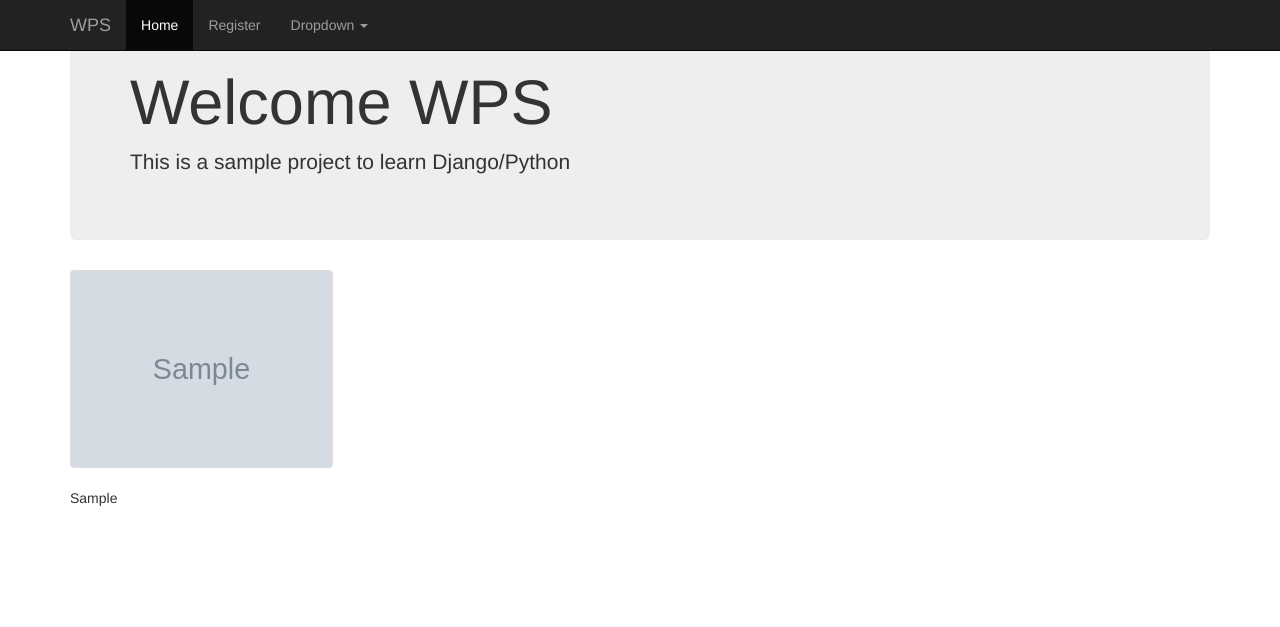
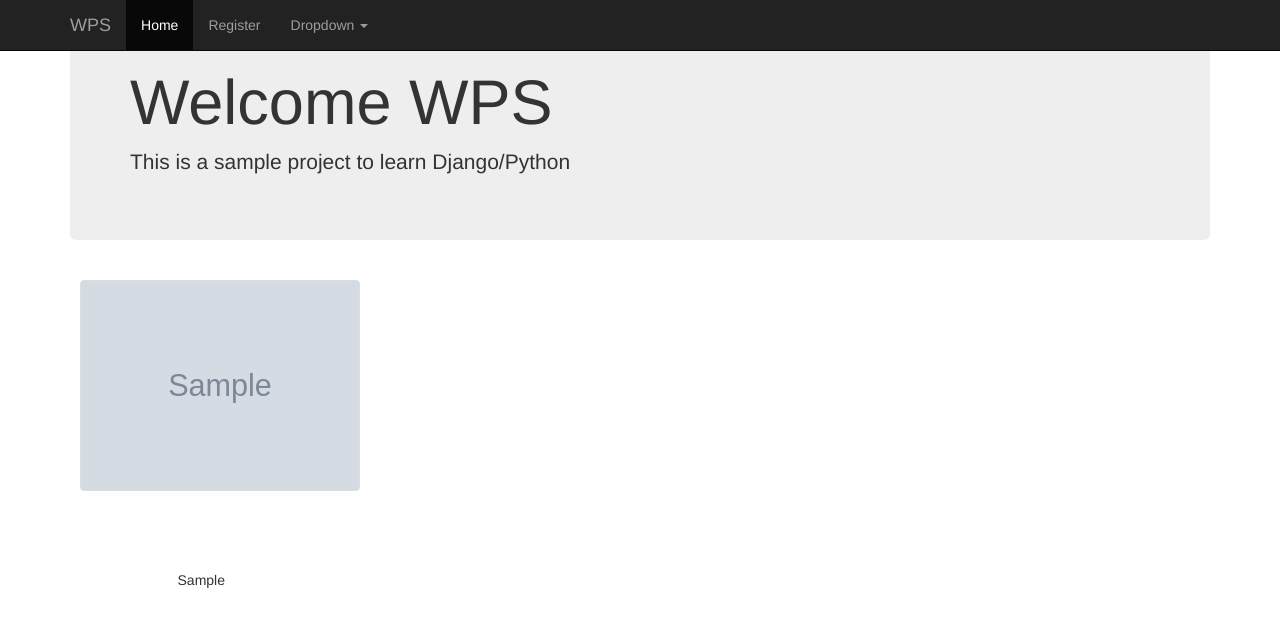
Before and after one commit to afsharm/wps, a Django app: page /wpsa/ in a window 1280 px wide. Shown: the top 627 px of the page. Run offline with Django 3.2, Linux system fonts and the light colour scheme; tables that the repository leaves empty hold one stand-in row (values such as "Sample post"); grey boxes marked "Sample" are stand-in pictures; some libraries are stand-ins or nearby versions.

Commit message:
list page is shown like a photo album [#2]

```diff
--- a/wpsa/static/wpsa/style.css
+++ b/wpsa/static/wpsa/style.css
@@ -29,3 +29,21 @@ li a {
 {
     max-width: 300px;
 }
+
+.imgbx
+{
+    width:300px;
+    height:300px;
+    min-width:300px;
+    min-height:300px;
+    max-width:300px;
+    max-height:300px;
+}
+
+.imar
+{
+    padding-top: 10px;
+    padding-right: 10px;
+    padding-left: 10px;
+    padding-bottom: 10px;
+}
--- a/wpsa/templates/wpsa/index.html
+++ b/wpsa/templates/wpsa/index.html
@@ -10,7 +10,8 @@
 {% if active_wp %}
 <div class="row">
 	{% for wp in active_wp %}
-    <div class="col-md-3 col-sm-4 col-xs-6">
+    <div class="col-md-3 col-sm-4 col-xs-6" style="text-align:center">
+        <div class="imgbx imar">
         <a class="thumbnail" href="{% url 'wpsa:detail' wp.id %}">
             {% if wp.image %} <!-- image is empty or null -->
             <img src=uploads/{{wp.image}}>
@@ -18,6 +19,7 @@
             <img src="http://placehold.it/300x300&text=NO IMAGE">
             {% endif %}
             </a>
+        </div>
         <span>{{wp.province}}</span>
     </div>
 	{% endfor %}
```
